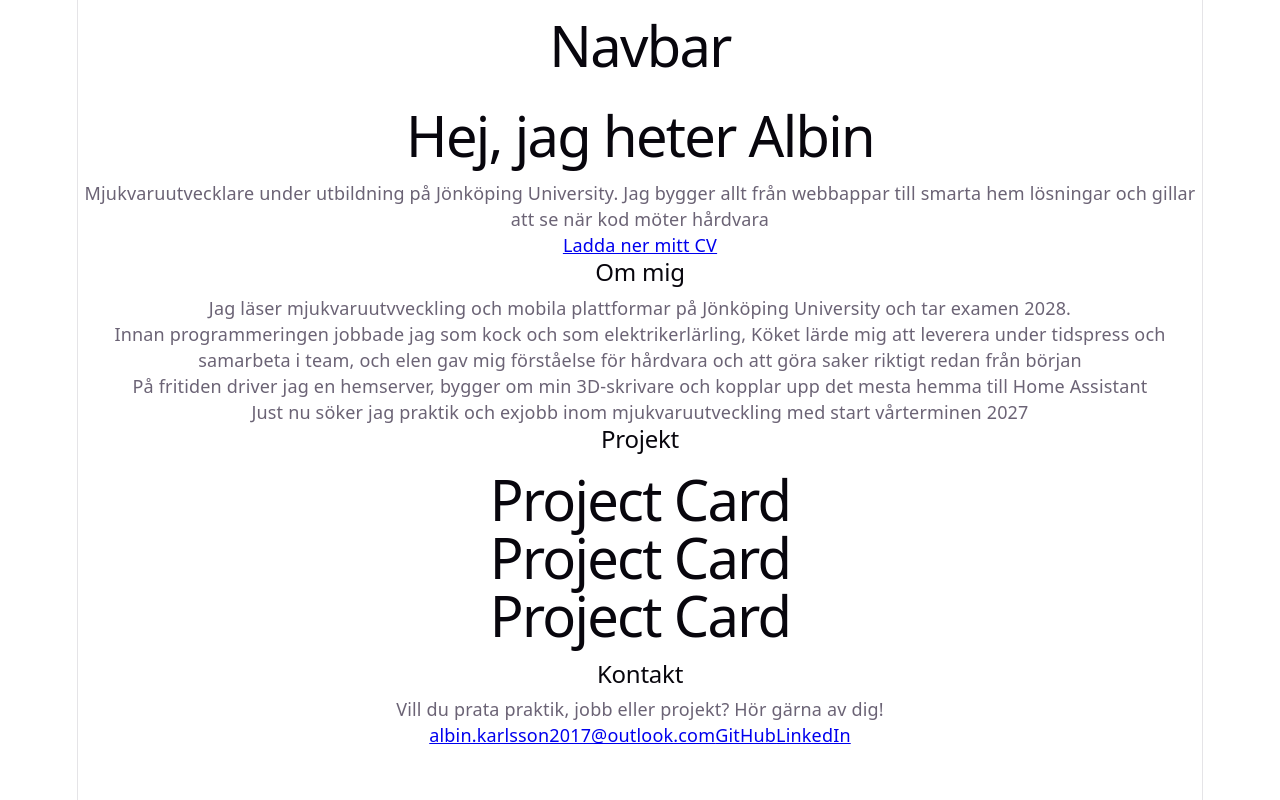
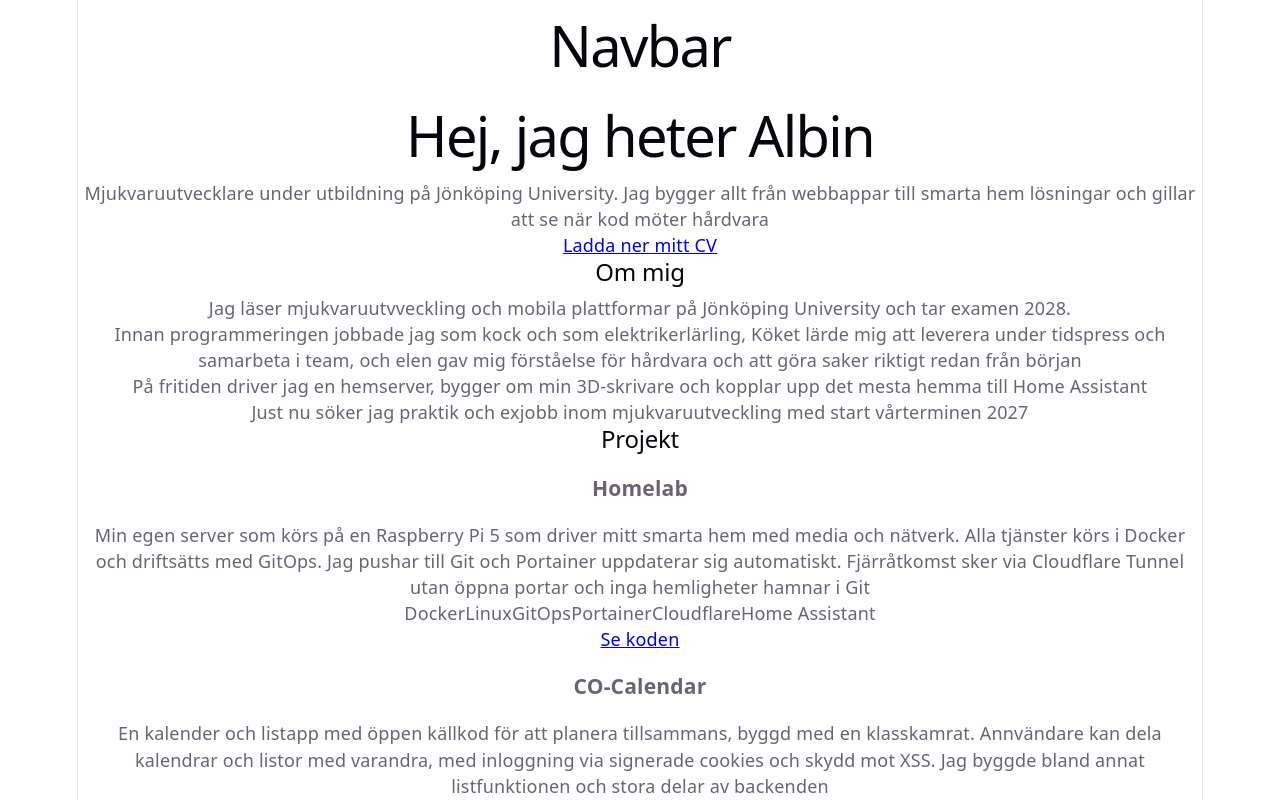
Before and after one commit to albinkarlsson1999/portfolio, a React app: page / in a window 1280 px wide. Shown: the top 800 px of the page. Built offline with nearby package versions, Linux system fonts and the light colour scheme; the HTML template or start-up script is replaced by a standard one.

Commit message:
Projectcards added and working

```diff
--- a/src/components/ProjectCard.jsx
+++ b/src/components/ProjectCard.jsx
@@ -1,5 +1,20 @@
-function ProjectCard() {
-    return <secton id="projectCard"><h1>Project Card</h1></secton>
+import texts from '../data/texts.js'
+function ProjectCard({project}) {
+    const t = texts.sv.projects
+    return (
+        <article className="project-card">
+            <h3>{project.title.sv}</h3>
+            <p>{project.description.sv}</p>
+            <div className="tags">
+            {project.tags.map((tag) => (
+                    <span key={tag}>{tag}</span>
+            ))}
+            </div>
+
+            { project.link && (
+                <a href={project.link} target="_blank" rel="noopener noreferrer">{t.codeLink}</a>
+            )}
+        </article>)
 }
 
 export default ProjectCard
```
